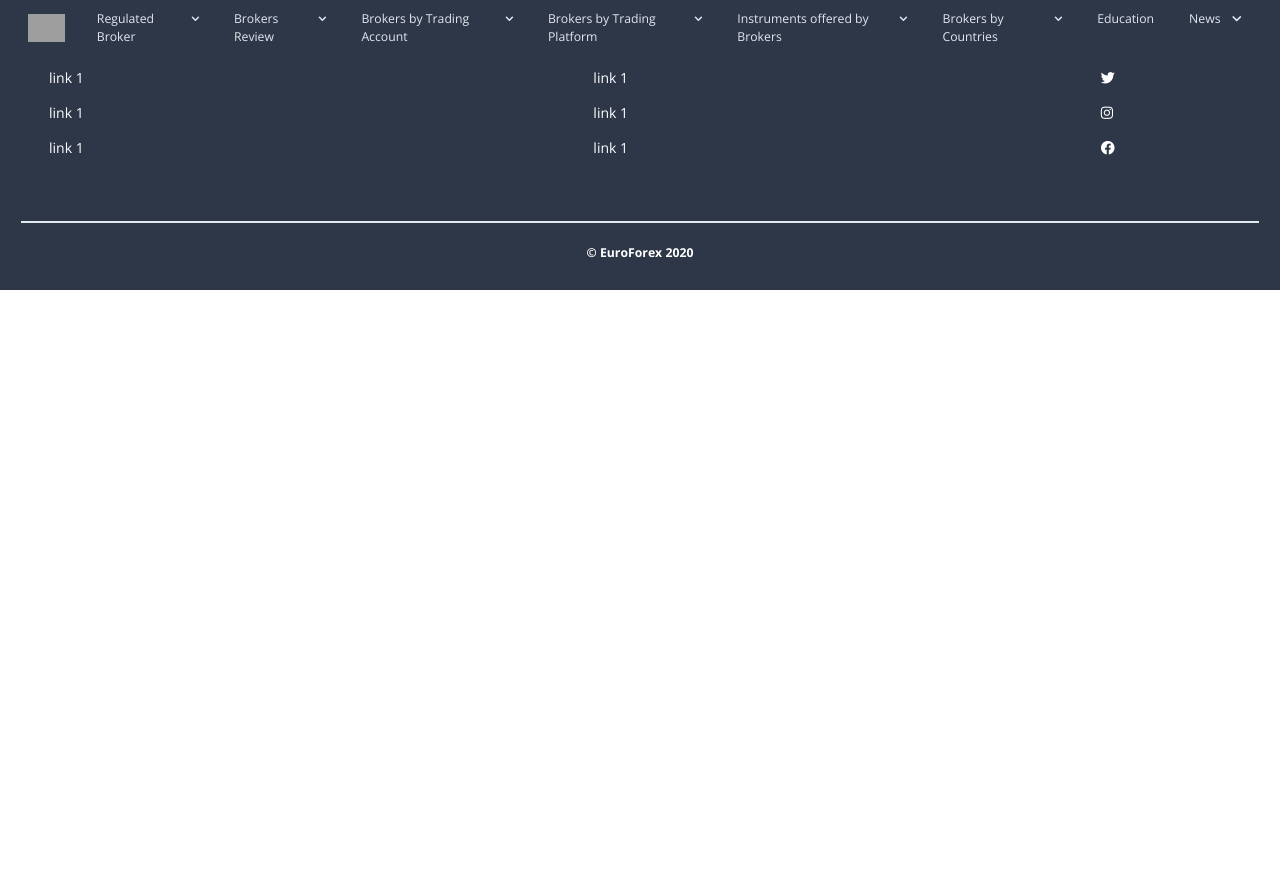
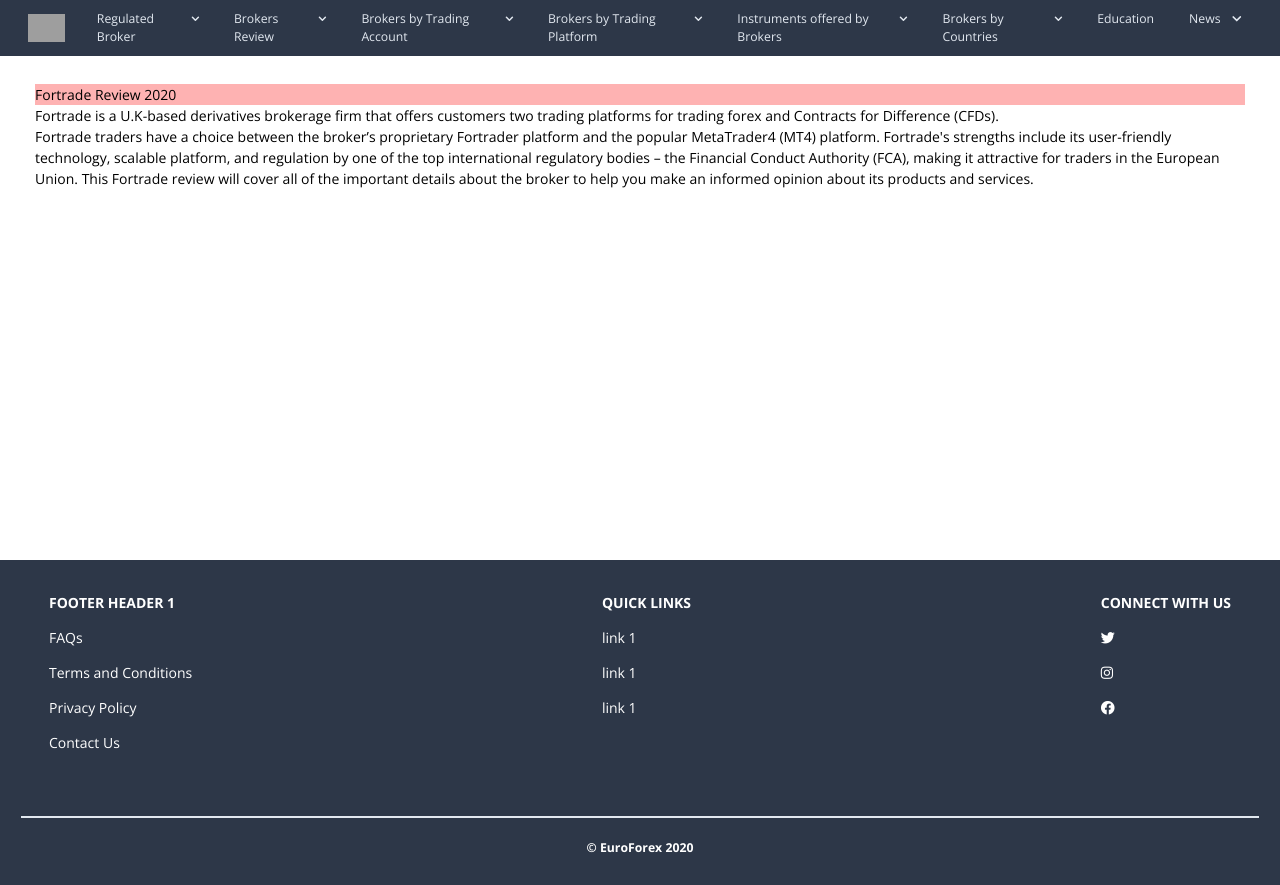
Before and after one commit to samuelkurdz/euro-forex, a Nuxt app: page /brokers-review/fortrade in a window 1280 px wide. Before the commit the page ends 800 px from the top, so only its background shows below. Built offline with nearby package versions, Linux system fonts and the light colour scheme; grey boxes are pictures that could not be loaded.

Commit message:
creating fortrade view

```diff
--- a/components/Footer.vue
+++ b/components/Footer.vue
@@ -6,9 +6,10 @@
         <div class="mt-8 sm:mt-0 sm:w-full sm:px-8 flex flex-col md:flex-row justify-between">
           <div class="flex flex-col">
             <span class="font-bold text-white uppercase mb-2">Footer header 1</span>
-            <span class="my-2"><a href="#" class="text-white  text-md hover:text-gray-600">link 1</a></span>
-            <span class="my-2"><a href="#" class="text-white  text-md hover:text-gray-600">link 1</a></span>
-            <span class="my-2"><a href="#" class="text-white  text-md hover:text-gray-600">link 1</a></span>
+            <span class="my-2"><a href="#" class="text-white  text-md hover:text-gray-600">FAQs</a></span>
+            <span class="my-2"><a href="#" class="text-white  text-md hover:text-gray-600">Terms and Conditions</a></span>
+            <span class="my-2"><a href="#" class="text-white  text-md hover:text-gray-600">Privacy Policy</a></span>
+            <span class="my-2"><a href="#" class="text-white  text-md hover:text-gray-600">Contact Us</a></span>
           </div>
           <div class="flex flex-col">
             <span class="font-bold text-white uppercase mt-4 md:mt-0 mb-2">Quick Links</span>
--- a/components/Navbar.vue
+++ b/components/Navbar.vue
@@ -38,10 +38,10 @@
                   <path fill-rule="evenodd" d="M5.293 7.293a1 1 0 011.414 0L10 10.586l3.293-3.293a1 1 0 111.414 1.414l-4 4a1 1 0 01-1.414 0l-4-4a1 1 0 010-1.414z" clip-rule="evenodd" />
                 </svg>
                 <ul class="dropdown-menu absolute right-0 text-gray-700 pt-8 hidden">
-                  <li class=""><NuxtLink  class="rounded-t bg-gray-200 hover:bg-gray-400 py-2 px-4 block whitespace-no-wrap" to="/regulated_brokers/FCA" tag="a">FCA Brokers</NuxtLink></li>
-                  <li class=""><NuxtLink class="bg-gray-200 hover:bg-gray-400 py-2 px-4 block whitespace-no-wrap" to="/regulated_brokers/Cysec" tag="a">Cysec Brokers</NuxtLink></li>
-                  <li class=""><NuxtLink class="rounded-b bg-gray-200 hover:bg-gray-400 py-2 px-4 block whitespace-no-wrap" to="/regulated_brokers/ASIC" tag="a">ASIC Brokers</NuxtLink></li>
-                  <li class=""><NuxtLink class="rounded-b bg-gray-200 hover:bg-gray-400 py-2 px-4 block whitespace-no-wrap" to="/regulated_brokers/FSCA" tag="a">FSCA Brokers</NuxtLink></li>
+                  <li><NuxtLink  class="rounded-t bg-gray-200 hover:bg-gray-400 py-2 px-4 block whitespace-no-wrap" to="/regulated_brokers/FCA" tag="a">FCA Brokers</NuxtLink></li>
+                  <li><NuxtLink class="bg-gray-200 hover:bg-gray-400 py-2 px-4 block whitespace-no-wrap" to="/regulated_brokers/Cysec" tag="a">Cysec Brokers</NuxtLink></li>
+                  <li><NuxtLink class="rounded-b bg-gray-200 hover:bg-gray-400 py-2 px-4 block whitespace-no-wrap" to="/regulated_brokers/ASIC" tag="a">ASIC Brokers</NuxtLink></li>
+                  <li><NuxtLink class="rounded-b bg-gray-200 hover:bg-gray-400 py-2 px-4 block whitespace-no-wrap" to="/regulated_brokers/FSCA" tag="a">FSCA Brokers</NuxtLink></li>
                 </ul>
               </a>
               <a href="#" class="relative dropdown-title text-gray-300 hover:bg-gray-700 hover:text-white px-3 py-2 rounded-md text-sm font-medium inline-flex">
@@ -50,12 +50,12 @@
                   <path fill-rule="evenodd" d="M5.293 7.293a1 1 0 011.414 0L10 10.586l3.293-3.293a1 1 0 111.414 1.414l-4 4a1 1 0 01-1.414 0l-4-4a1 1 0 010-1.414z" clip-rule="evenodd" />
                 </svg>
                 <ul class="dropdown-menu absolute right-0 text-gray-700 pt-8 hidden">
-                  <li class=""><a class="rounded-t bg-gray-200 hover:bg-gray-400 py-2 px-4 block whitespace-no-wrap" href="#">Moneta Market Review</a></li>
-                  <li class=""><a class="bg-gray-200 hover:bg-gray-400 py-2 px-4 block whitespace-no-wrap" href="#">Vantage FA Reviews</a></li>
-                  <li class=""><a class="bg-gray-200 hover:bg-gray-400 py-2 px-4 block whitespace-no-wrap" href="#">Plus 500 Reviews</a></li>
-                  <li class=""><a class="bg-gray-200 hover:bg-gray-400 py-2 px-4 block whitespace-no-wrap" href="#">Easy Market Reviews</a></li>
-                  <li class=""><a class="bg-gray-200 hover:bg-gray-400 py-2 px-4 block whitespace-no-wrap" href="#">Pepperstone Reviews</a></li>
-                  <li class=""><a class="rounded-b bg-gray-200 hover:bg-gray-400 py-2 px-4 block whitespace-no-wrap" href="#">Fp Market Reviews</a></li>
+                  <li><NuxtLink  class="rounded-t bg-gray-200 hover:bg-gray-400 py-2 px-4 block whitespace-no-wrap" to="/brokers-review/fortrade" tag="a">Fortrade Review</NuxtLink></li>
+                  <li><a class="bg-gray-200 hover:bg-gray-400 py-2 px-4 block whitespace-no-wrap" href="#">Vantage FA Reviews</a></li>
+                  <li><a class="bg-gray-200 hover:bg-gray-400 py-2 px-4 block whitespace-no-wrap" href="#">Plus 500 Reviews</a></li>
+                  <li><a class="bg-gray-200 hover:bg-gray-400 py-2 px-4 block whitespace-no-wrap" href="#">Easy Market Reviews</a></li>
+                  <li><a class="bg-gray-200 hover:bg-gray-400 py-2 px-4 block whitespace-no-wrap" href="#">Pepperstone Reviews</a></li>
+                  <li><a class="rounded-b bg-gray-200 hover:bg-gray-400 py-2 px-4 block whitespace-no-wrap" href="#">Fp Market Reviews</a></li>
                 </ul>
               </a>
               <a href="#" class="relative dropdown-title text-gray-300 hover:bg-gray-700 hover:text-white px-3 py-2 rounded-md text-sm font-medium inline-flex">
@@ -64,9 +64,9 @@
                   <path fill-rule="evenodd" d="M5.293 7.293a1 1 0 011.414 0L10 10.586l3.293-3.293a1 1 0 111.414 1.414l-4 4a1 1 0 01-1.414 0l-4-4a1 1 0 010-1.414z" clip-rule="evenodd" />
                 </svg>
                 <ul class="dropdown-menu absolute right-0 text-gray-700 pt-8 hidden">
-                  <li class=""><a class="rounded-t bg-gray-200 hover:bg-gray-400 py-2 px-4 block whitespace-no-wrap" href="#">Demo Account Brokers</a></li>
-                  <li class=""><a class="bg-gray-200 hover:bg-gray-400 py-2 px-4 block whitespace-no-wrap" href="#">Hedging Account Brokers</a></li>
-                  <li class=""><a class="rounded-b bg-gray-200 hover:bg-gray-400 py-2 px-4 block whitespace-no-wrap" href="#">Islamic Account Brokers</a></li>
+                  <li><a class="rounded-t bg-gray-200 hover:bg-gray-400 py-2 px-4 block whitespace-no-wrap" href="#">Demo Account Brokers</a></li>
+                  <li><a class="bg-gray-200 hover:bg-gray-400 py-2 px-4 block whitespace-no-wrap" href="#">Hedging Account Brokers</a></li>
+                  <li><a class="rounded-b bg-gray-200 hover:bg-gray-400 py-2 px-4 block whitespace-no-wrap" href="#">Islamic Account Brokers</a></li>
                 </ul>
               </a>
               <a href="#" class="relative dropdown-title text-gray-300 hover:bg-gray-700 hover:text-white px-3 py-2 rounded-md text-sm font-medium inline-flex">
@@ -75,12 +75,12 @@
                   <path fill-rule="evenodd" d="M5.293 7.293a1 1 0 011.414 0L10 10.586l3.293-3.293a1 1 0 111.414 1.414l-4 4a1 1 0 01-1.414 0l-4-4a1 1 0 010-1.414z" clip-rule="evenodd" />
                 </svg>
                 <ul class="dropdown-menu absolute right-0 text-gray-700 pt-8 hidden">
-                  <li class=""><a class="rounded-t bg-gray-200 hover:bg-gray-400 py-2 px-4 block whitespace-no-wrap" href="#">Auto Trading Platforms</a></li>
-                  <li class=""><a class="bg-gray-200 hover:bg-gray-400 py-2 px-4 block whitespace-no-wrap" href="#">Copy Trading Platforms</a></li>
-                  <li class=""><a class="bg-gray-200 hover:bg-gray-400 py-2 px-4 block whitespace-no-wrap" href="#">MT4 Platforms</a></li>
-                  <li class=""><a class="bg-gray-200 hover:bg-gray-400 py-2 px-4 block whitespace-no-wrap" href="#">MT5 Platforms</a></li>
-                  <li class=""><a class="bg-gray-200 hover:bg-gray-400 py-2 px-4 block whitespace-no-wrap" href="#">Social Trading Platforms</a></li>
-                  <li class=""><a class="rounded-b bg-gray-200 hover:bg-gray-400 py-2 px-4 block whitespace-no-wrap" href="#">Web Traders</a></li>
+                  <li><a class="rounded-t bg-gray-200 hover:bg-gray-400 py-2 px-4 block whitespace-no-wrap" href="#">Auto Trading Platforms</a></li>
+                  <li><a class="bg-gray-200 hover:bg-gray-400 py-2 px-4 block whitespace-no-wrap" href="#">Copy Trading Platforms</a></li>
+                  <li><a class="bg-gray-200 hover:bg-gray-400 py-2 px-4 block whitespace-no-wrap" href="#">MT4 Platforms</a></li>
+                  <li><a class="bg-gray-200 hover:bg-gray-400 py-2 px-4 block whitespace-no-wrap" href="#">MT5 Platforms</a></li>
+                  <li><a class="bg-gray-200 hover:bg-gray-400 py-2 px-4 block whitespace-no-wrap" href="#">Social Trading Platforms</a></li>
+                  <li><a class="rounded-b bg-gray-200 hover:bg-gray-400 py-2 px-4 block whitespace-no-wrap" href="#">Web Traders</a></li>
                 </ul>
               </a>
               <a href="#" class="relative dropdown-title text-gray-300 hover:bg-gray-700 hover:text-white px-3 py-2 rounded-md text-sm font-medium inline-flex">
--- /dev/null
+++ b/pages/FAQs/index.vue
@@ -0,0 +1,13 @@
+<template>
+
+</template>
+
+<script>
+export default {
+  name: "FAQs"
+}
+</script>
+
+<style scoped>
+
+</style>
--- /dev/null
+++ b/pages/brokers-review/fortrade.vue
@@ -0,0 +1,24 @@
+<template>
+  <div class="fortrade pt-24 px-10">
+    <h1 class="bg-red-300">Fortrade Review 2020</h1>
+    <p>
+      Fortrade is a U.K-based derivatives brokerage firm that offers customers two trading platforms for trading forex and Contracts for Difference (CFDs).
+    </p>
+    <p>
+      Fortrade traders have a choice between the broker’s proprietary Fortrader platform and the popular MetaTrader4 (MT4) platform. Fortrade's strengths include its user-friendly technology, scalable platform, and regulation by one of the top international regulatory bodies – the Financial Conduct Authority (FCA), making it attractive for traders in the European Union.
+This Fortrade review will cover all of the important details about the broker to help you make an informed opinion about its products and services.
+    </p>
+  </div>
+</template>
+
+<script>
+export default {
+  name: "Fortrade"
+}
+</script>
+
+<style scoped>
+  .fortrade {
+    min-height: 70vh;
+  }
+</style>
```
